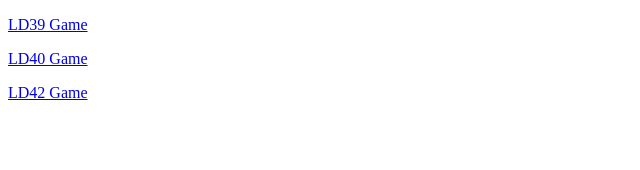
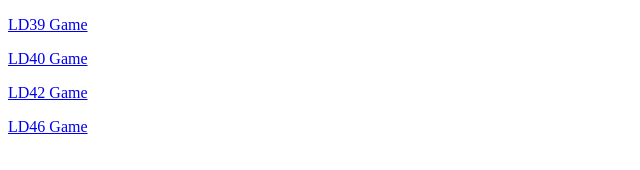
Before and after one commit to dnpi314/dnpi314.github.io, a plain HTML site: page index.html in a window 1280 px wide. Shown: the full height of the page, 0-640 px from the left. Drawn offline with Linux system fonts and the light colour scheme.

Commit message:
Add link to game on base page

```diff
--- a/index.html
+++ b/index.html
@@ -8,5 +8,6 @@
     <p><a href="LD39/index.html">LD39 Game</a></p>
 		<p><a href="LD40/index.html">LD40 Game</a></p>
     <p><a href="LD42/index.html">LD42 Game</a></p>
+		<p><a href="LD46/index.html">LD46 Game</a></p>
   </body>
 </html>
```
